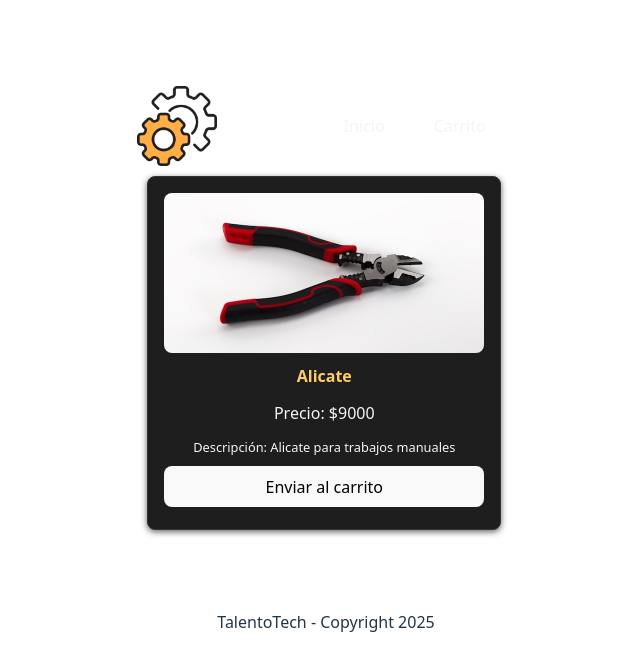
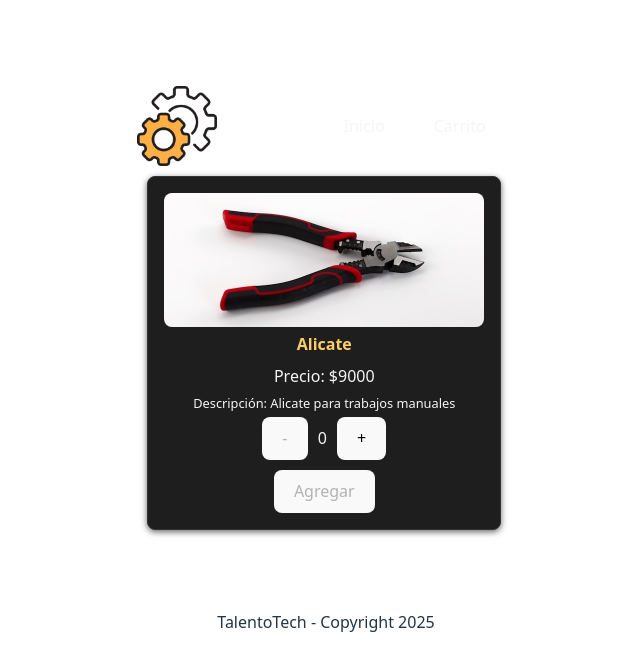
Before and after one commit to nicolas-alonso-uai/TalentoTech_TP, a React (Vite) app: page /detail/1 in a window 1280 px wide. Shown: the top 670 px of the page, without its empty margins (314-954 px from the left). Built offline with nearby package versions, Linux system fonts and the light colour scheme.

Commit message:
[FEAT] Se agrego en el detalle del item el contador de items a agregar

```diff
--- a/src/App.jsx
+++ b/src/App.jsx
@@ -20,6 +20,7 @@ function App() {
                 element={<ItemListContainer titulo={"Bienvenidos"} />}
               />
               <Route path="/detail/:id" element={<ItemDetailContainer />} />
+              <Route path="/carrito" element={<h1>Carrito</h1>} />
             </Routes>
             <Footer />
           </div>
--- /dev/null
+++ b/src/components/Count/Count.css
@@ -0,0 +1,12 @@
+.count-container{
+    display: flex;
+    flex-direction: column;
+    align-items: center;
+    gap: 10px;
+}
+
+.count-buttons {
+    display: flex;
+    align-items: center;
+    gap:10px;
+}
--- /dev/null
+++ b/src/components/Count/Count.jsx
@@ -0,0 +1,32 @@
+import { useState } from "react";
+import "./Count.css";
+
+export const Count = ({ btnText, onConfirm }) => {
+  const [count, setCount] = useState(0);
+
+  const increment = () => {
+    setCount((prev) => prev + 1);
+  };
+
+  const decrement = () => {
+    setCount((prev) => (prev > 0 ? prev - 1 : 0));
+  };
+
+  const confirm = () => {
+    if(count > 0){
+        onConfirm(count);
+
+    }
+  }
+
+  return (
+    <div className="count-container">
+      <div className="count-buttons">
+        <button className="btn" onClick={decrement} disabled={count === 0}>-</button>
+        <span>{count}</span>
+        <button className="btn" onClick={increment}>+</button>
+      </div>
+      <button className="btn btn-add" onClick={confirm} disabled={count === 0}>{btnText}</button>
+    </div>
+  );
+};
--- a/src/components/ItemDetail/ItemDetail.jsx
+++ b/src/components/ItemDetail/ItemDetail.jsx
@@ -1,14 +1,20 @@
 import "./ItemDetail.css";
 import { Item } from "../Item/Item";
 import { useCartContext } from "../../context/CartContext/useCartContext";
+import { Count } from "../Count/Count";
 
 export const ItemDetail = ({detail}) => {
 
   const {addItem} = useCartContext();
 
+  const handleAdd = (quantity) =>{
+    addItem({...detail, quantity});
+  }
+
   return(
     <Item {...detail}>
-        <button className="btn-enviar" onClick={() => addItem(detail)}>Enviar al carrito</button>
+      <Count btnText={"Agregar"} onConfirm={handleAdd}/>
+        {/*<button className="btn-enviar" onClick={() => addItem(detail)}>Enviar al carrito</button>*/}
     </Item>
   );
 };
```
